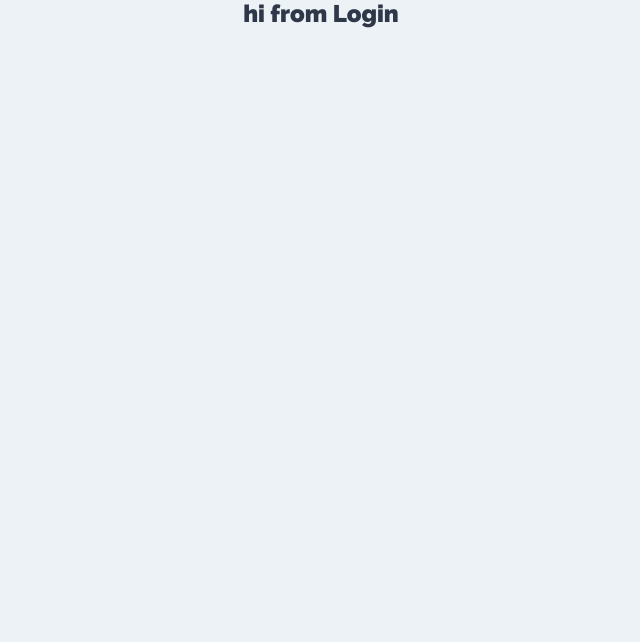
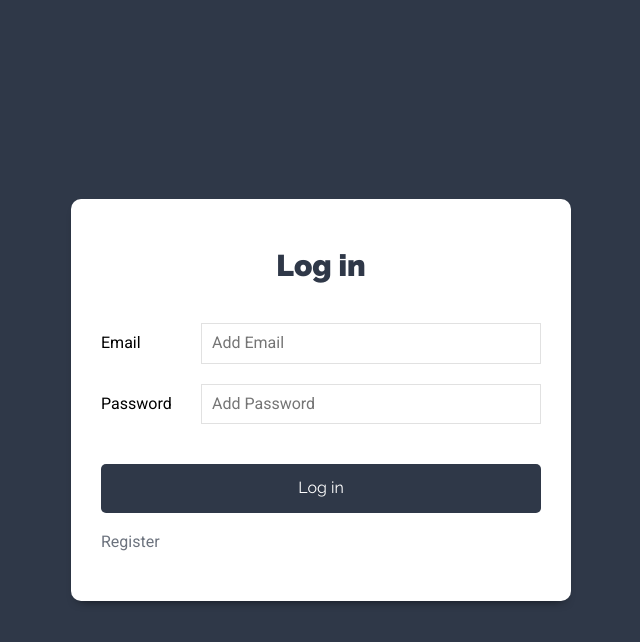
Before and after one commit to crims123/React-Hooks-Context-Task-Project-Frontend, a React (Create React App) app: page / in a window 1280 px wide. Shown: the top 642 px of the page, without its empty margins (319-959 px from the left). Built offline with nearby package versions, Linux system fonts and the light colour scheme.

Commit message:
Added login component

```diff
--- a/src/components/auth/Login.jsx
+++ b/src/components/auth/Login.jsx
@@ -1,9 +1,58 @@
 import React from "react";
+import { Link } from "react-router-dom";
+import useInput from "../../hooks/useInput";
 
 function Login() {
+  const [value, handleChange] = useInput({ email: "", password: "" });
+
+  const handleSubmit = (e) => {
+    e.preventDefault();
+    console.log(value);
+  };
+
   return (
-    <div>
-      <h2>hi from Login</h2>
+    <div className="form-usuario">
+      {/* { alerta ? ( <div className={`alerta ${alerta.categoria}`}> {alerta.msg} </div> )  : null } */}
+
+      <div className="contenedor-form sombra-dark">
+        <h1>Log in</h1>
+
+        <form onSubmit={handleSubmit}>
+          <div className="campo-form">
+            <label htmlFor="email">Email</label>
+            <input
+              type="email"
+              id="email"
+              name="email"
+              placeholder="Add Email"
+              onChange={handleChange}
+            />
+          </div>
+
+          <div className="campo-form">
+            <label htmlFor="password">Password</label>
+            <input
+              type="password"
+              id="password"
+              name="password"
+              placeholder="Add Password"
+              onChange={handleChange}
+            />
+          </div>
+
+          <div className="campo-form">
+            <input
+              type="submit"
+              className="btn btn-primario btn-block"
+              value="Log in"
+            />
+          </div>
+        </form>
+
+        <Link to={"/register"} className="enlace-cuenta">
+          Register
+        </Link>
+      </div>
     </div>
   );
 }
--- /dev/null
+++ b/src/hooks/useInput.js
@@ -0,0 +1,17 @@
+import { useState } from "react";
+
+function useInput(initialValues) {
+  const [values, setValues] = useState(initialValues);
+
+  function handleChange(e) {
+    e.preventDefault();
+    setValues({
+      ...values,
+      [e.target.name]: e.target.value,
+    });
+  }
+
+  return [values, handleChange];
+}
+
+export default useInput;
```
